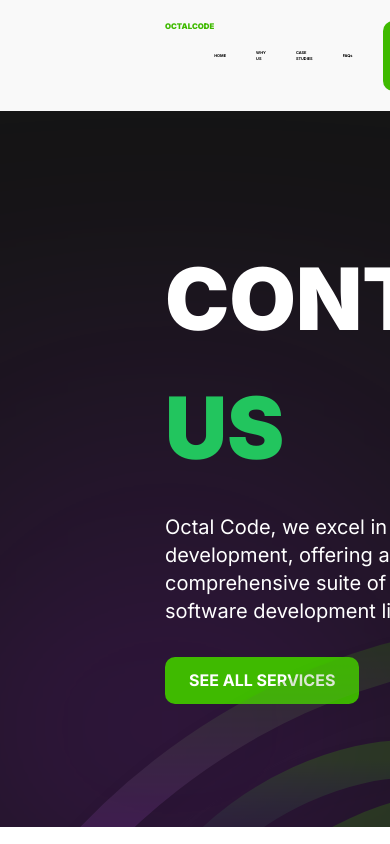
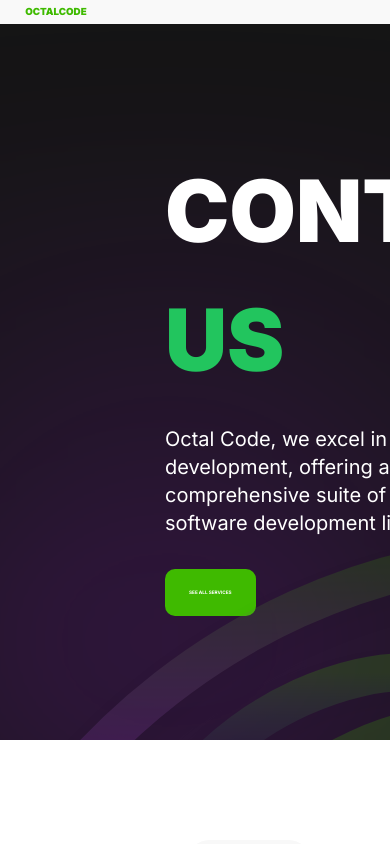
Before and after one commit to Raahim-Ali/Lozdon, a Next.js app: page /Contact in a window 390 px wide. Shown: the top 844 px of the page. Built offline with nearby package versions, Linux system fonts and the light colour scheme.

Commit message:
handling navbar responsiveness

```diff
--- a/app/components/HeroSection.js
+++ b/app/components/HeroSection.js
@@ -64,7 +64,7 @@ const HeroSection = ({
           <div style={{ width: pWidth || "90%" }} className="mb-3 ">
             <p className="text-whitePrimary text-xl pr-9 inter">{paragraph}</p>
           </div>
-          <Greenbtn buttonText={btnText} href="#" />
+          <Greenbtn buttonText={btnText} href="/Services" />
         </div>
 
         <img
--- a/app/components/Navbar/Navbar.css
+++ b/app/components/Navbar/Navbar.css
@@ -6,31 +6,31 @@ body {
 .navbar {
   display: flex;
   justify-content: space-between;
-  padding: 20.5px 165px;
-  font-size: 2vw;
+  padding: 1.2vw 6.45vw;
   background-color: #f9f9f9;
 }
 
 .logo {
   color: #3fba00;
   font-family: Inter;
+  display: flex;
+  align-items: center;
   font-weight: 900;
-  font-size: 2vw;
+  font-size: 2.5vw;
+  cursor: pointer;
 }
 .navbar-items {
   font-family: Inter;
   gap: 30px;
   display: flex;
   align-items: center;
-  font-size: 1vw;
+  font-size: 1.2vw;
   font-weight: 700;
 }
 
 .btn {
-  /* height: 47px; */
   padding: 12px 24px;
   border-radius: 10px;
-  /* border: none; */
   display: flex;
   justify-content: center;
   align-items: center;
@@ -39,28 +39,10 @@ body {
 a {
   cursor: pointer;
 }
-.TransparentBtn {
-  height: 47px;
-  padding: 12px 24px;
-  display: flex;
-  justify-content: center;
-  align-items: center;
-  border-radius: 10px;
-  border: 2px solid var(--greenMain, #3fba00);
-  background: transparent;
-}
-.TransparentBtnText {
-  font-family: Inter;
-  font-size: 16px;
-  font-weight: 700;
-  line-height: 23px;
-  letter-spacing: 0em;
-  text-align: center;
-  color: #3fba00;
-}
+
 .btnText {
   font-family: Inter;
-  font-size: 16px;
+  font-size: 1.2vw;
   font-weight: 700;
   line-height: 23px;
   letter-spacing: 0em;
@@ -74,29 +56,8 @@ a {
   cursor: pointer;
 }
 
-/* @media (max-width: 1110px) {
-  .logo {
-    display: flex;
-    align-items: center;
-    color: #3fba00;
-    font-weight: 900;
-    font-size: 3vw;
-  }
-
-  .navbar {
-    display: flex;
-    width: auto;
-    padding: 20.5px 100px;
-    font-size: 2vw;
-    background-color: #f9f9f9;
-    position: absolute;
-  }
-
+@media (width<600px) {
   .navbar-items {
     display: none;
   }
-  .menu-btn {
-    display: flex;
-    justify-content: end;
-  }
-} */
+}
--- a/app/components/Navbar/Navbar.js
+++ b/app/components/Navbar/Navbar.js
@@ -1,5 +1,4 @@
 "use client";
-import Link from "next/link";
 import "./Navbar.css";
 import { useRouter } from "next/navigation";
 import Greenbtn from "../Greenbtn";
@@ -7,7 +6,14 @@ function Navbar() {
   const router = useRouter();
   return (
     <div className="navbar">
-      <div className="logo">OCTALCODE</div>
+      <div
+        className="logo"
+        onClick={() => {
+          router.push("/Home");
+        }}
+      >
+        OCTALCODE
+      </div>
       <div className="navbar-items">
         <div
           className="navbarIcon"
```
